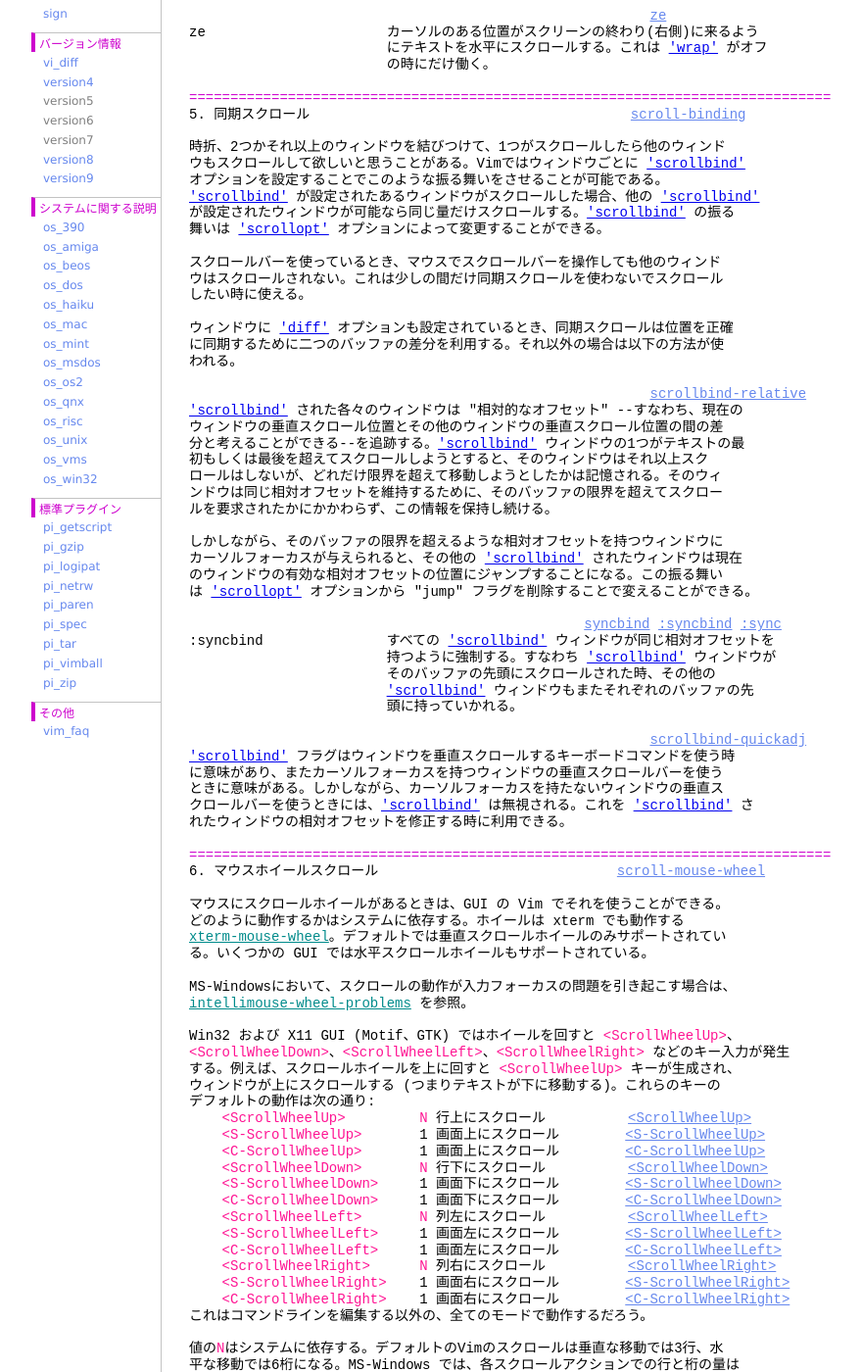
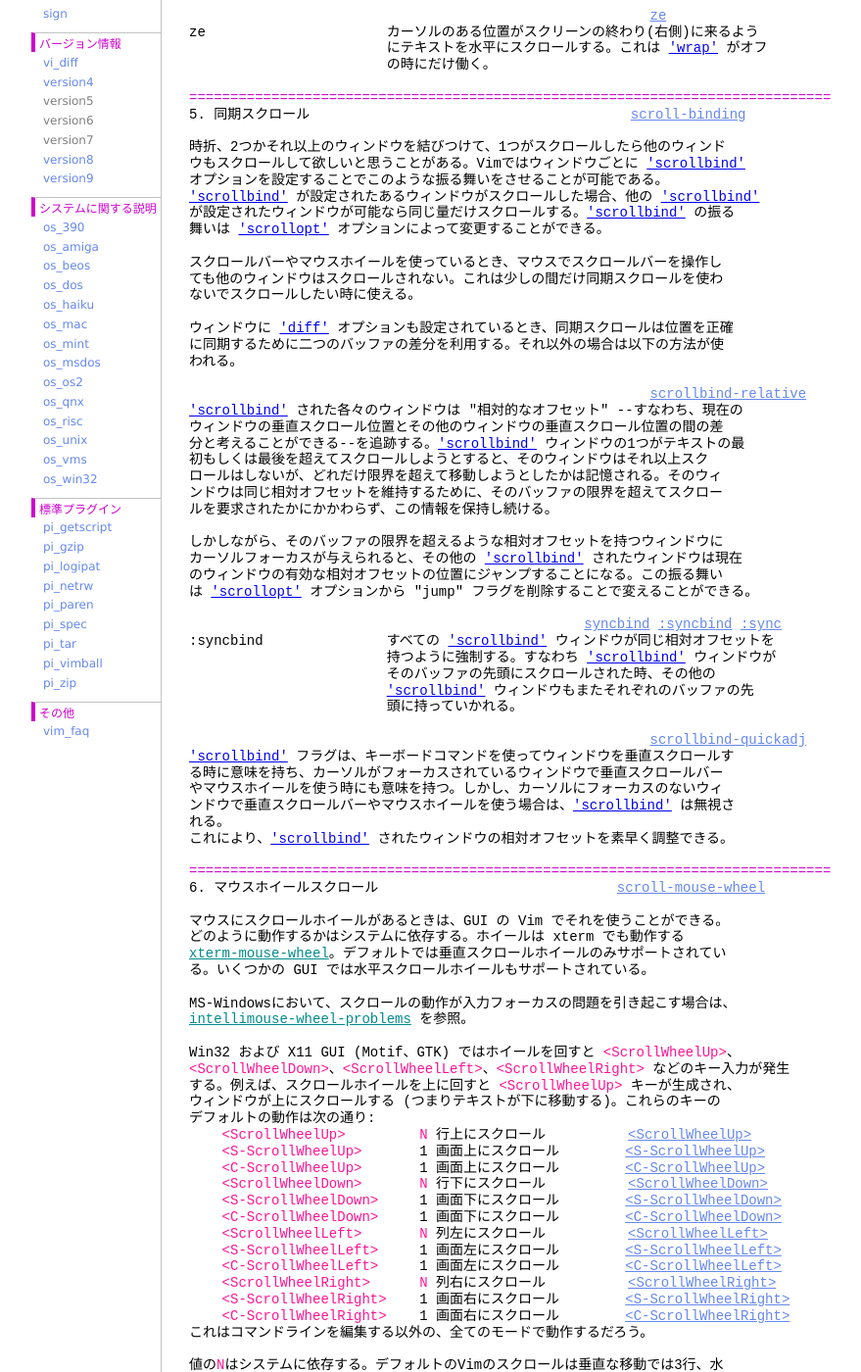
Before and after one commit to vim-jp/vimdoc-ja, a Jekyll site: the page built from scroll.html, in a window 1280 px wide and 1400 px high, scrolled down 3114 px. Shown: the whole window at 98% size, without its empty margins (208-1087 px from the left). Built offline with Jekyll 4.4.1, drawn with Linux system fonts in a browser that asks for light colours; nearby versions of some CDN libraries; comment, search, counter and statistics services are not loaded.

Commit message:
Generated by GitHub workflow 6596525828
https://github.com/vim-jp/vimdoc-ja-working/actions/runs/6596525828

```diff
--- a/scroll.html
+++ b/scroll.html
@@ -191,9 +191,9 @@ ze&nbsp;&nbsp;&nbsp;&nbsp;&nbsp;&nbsp;&nbsp;&nbsp;&nbsp;&nbsp;&nbsp;&nbsp;&nbsp;
 が設定されたウィンドウが可能なら同じ量だけスクロールする。<a class="Type" href="options.html#'scrollbind'">'scrollbind'</a>&nbsp;の振る<br>
 舞いは&nbsp;<a class="Type" href="options.html#'scrollopt'">'scrollopt'</a>&nbsp;オプションによって変更することができる。<br>
 <br>
-スクロールバーを使っているとき、マウスでスクロールバーを操作しても他のウィンド<br>
-ウはスクロールされない。これは少しの間だけ同期スクロールを使わないでスクロール<br>
-したい時に使える。<br>
+スクロールバーやマウスホイールを使っているとき、マウスでスクロールバーを操作し<br>
+ても他のウィンドウはスクロールされない。これは少しの間だけ同期スクロールを使わ<br>
+ないでスクロールしたい時に使える。<br>
 <br>
 ウィンドウに&nbsp;<a class="Type" href="options.html#'diff'">'diff'</a>&nbsp;オプションも設定されているとき、同期スクロールは位置を正確<br>
 に同期するために二つのバッファの差分を利用する。それ以外の場合は以下の方法が使<br>
@@ -221,11 +221,12 @@ ze&nbsp;&nbsp;&nbsp;&nbsp;&nbsp;&nbsp;&nbsp;&nbsp;&nbsp;&nbsp;&nbsp;&nbsp;&nbsp;
 &nbsp;&nbsp;&nbsp;&nbsp;&nbsp;&nbsp;&nbsp;&nbsp;&nbsp;&nbsp;&nbsp;&nbsp;&nbsp;&nbsp;&nbsp;&nbsp;&nbsp;&nbsp;&nbsp;&nbsp;&nbsp;&nbsp;&nbsp;&nbsp;頭に持っていかれる。<br>
 <br>
 &nbsp;&nbsp;&nbsp;&nbsp;&nbsp;&nbsp;&nbsp;&nbsp;&nbsp;&nbsp;&nbsp;&nbsp;&nbsp;&nbsp;&nbsp;&nbsp;&nbsp;&nbsp;&nbsp;&nbsp;&nbsp;&nbsp;&nbsp;&nbsp;&nbsp;&nbsp;&nbsp;&nbsp;&nbsp;&nbsp;&nbsp;&nbsp;&nbsp;&nbsp;&nbsp;&nbsp;&nbsp;&nbsp;&nbsp;&nbsp;&nbsp;&nbsp;&nbsp;&nbsp;&nbsp;&nbsp;&nbsp;&nbsp;&nbsp;&nbsp;&nbsp;&nbsp;&nbsp;&nbsp;&nbsp;&nbsp;<a class="Constant" href="scroll.html#scrollbind-quickadj" name="scrollbind-quickadj">scrollbind-quickadj</a><br>
-<a class="Type" href="options.html#'scrollbind'">'scrollbind'</a>&nbsp;フラグはウィンドウを垂直スクロールするキーボードコマンドを使う時<br>
-に意味があり、またカーソルフォーカスを持つウィンドウの垂直スクロールバーを使う<br>
-ときに意味がある。しかしながら、カーソルフォーカスを持たないウィンドウの垂直ス<br>
-クロールバーを使うときには、<a class="Type" href="options.html#'scrollbind'">'scrollbind'</a>&nbsp;は無視される。これを&nbsp;<a class="Type" href="options.html#'scrollbind'">'scrollbind'</a>&nbsp;さ<br>
-れたウィンドウの相対オフセットを修正する時に利用できる。<br>
+<a class="Type" href="options.html#'scrollbind'">'scrollbind'</a>&nbsp;フラグは、キーボードコマンドを使ってウィンドウを垂直スクロールす<br>
+る時に意味を持ち、カーソルがフォーカスされているウィンドウで垂直スクロールバー<br>
+やマウスホイールを使う時にも意味を持つ。しかし、カーソルにフォーカスのないウィ<br>
+ンドウで垂直スクロールバーやマウスホイールを使う場合は、<a class="Type" href="options.html#'scrollbind'">'scrollbind'</a>&nbsp;は無視さ<br>
+れる。<br>
+これにより、<a class="Type" href="options.html#'scrollbind'">'scrollbind'</a>&nbsp;されたウィンドウの相対オフセットを素早く調整できる。<br>
 <br>
 <span class="PreProc">==============================================================================</span><br>
 6. マウスホイールスクロール&nbsp;&nbsp;&nbsp;&nbsp;&nbsp;&nbsp;&nbsp;&nbsp;&nbsp;&nbsp;&nbsp;&nbsp;&nbsp;&nbsp;&nbsp;&nbsp;&nbsp;&nbsp;&nbsp;&nbsp;&nbsp;&nbsp;&nbsp;&nbsp;&nbsp;&nbsp;&nbsp;&nbsp;&nbsp;<a class="Constant" href="scroll.html#scroll-mouse-wheel" name="scroll-mouse-wheel">scroll-mouse-wheel</a><br>
```
